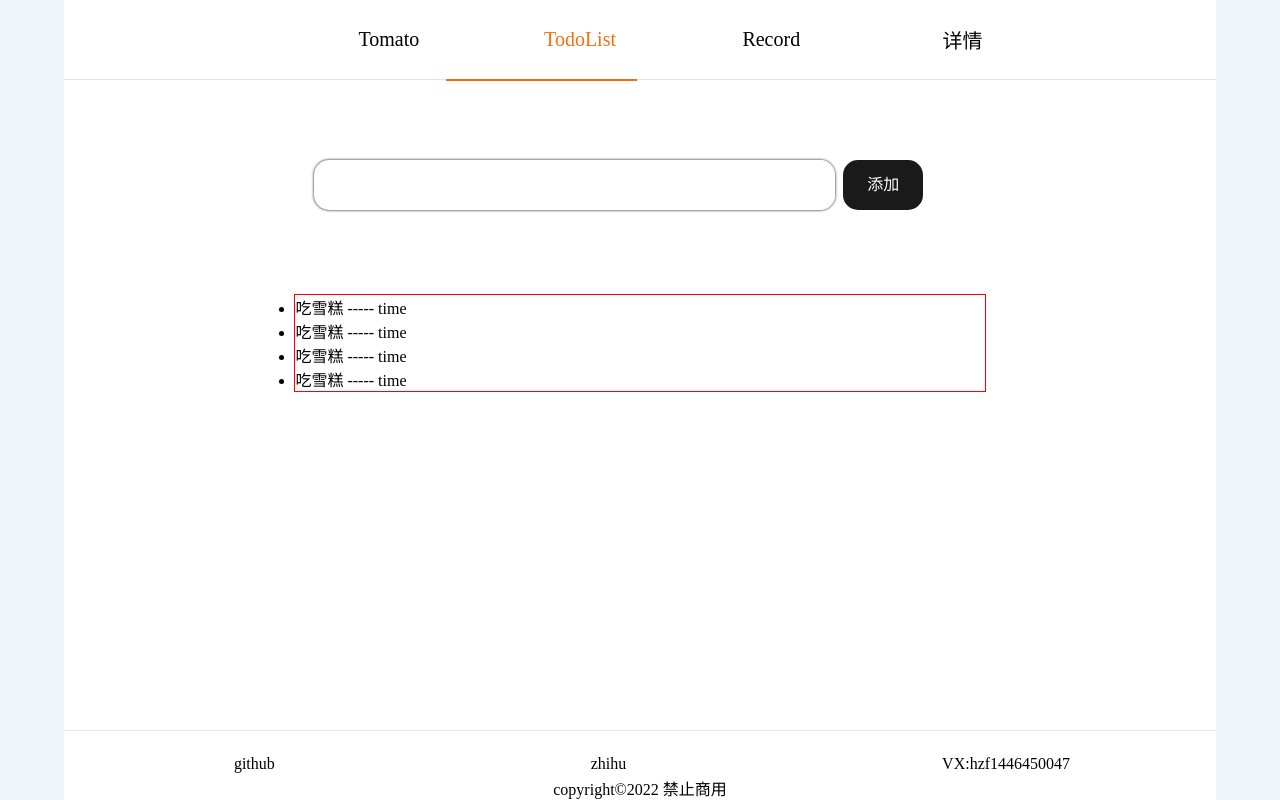
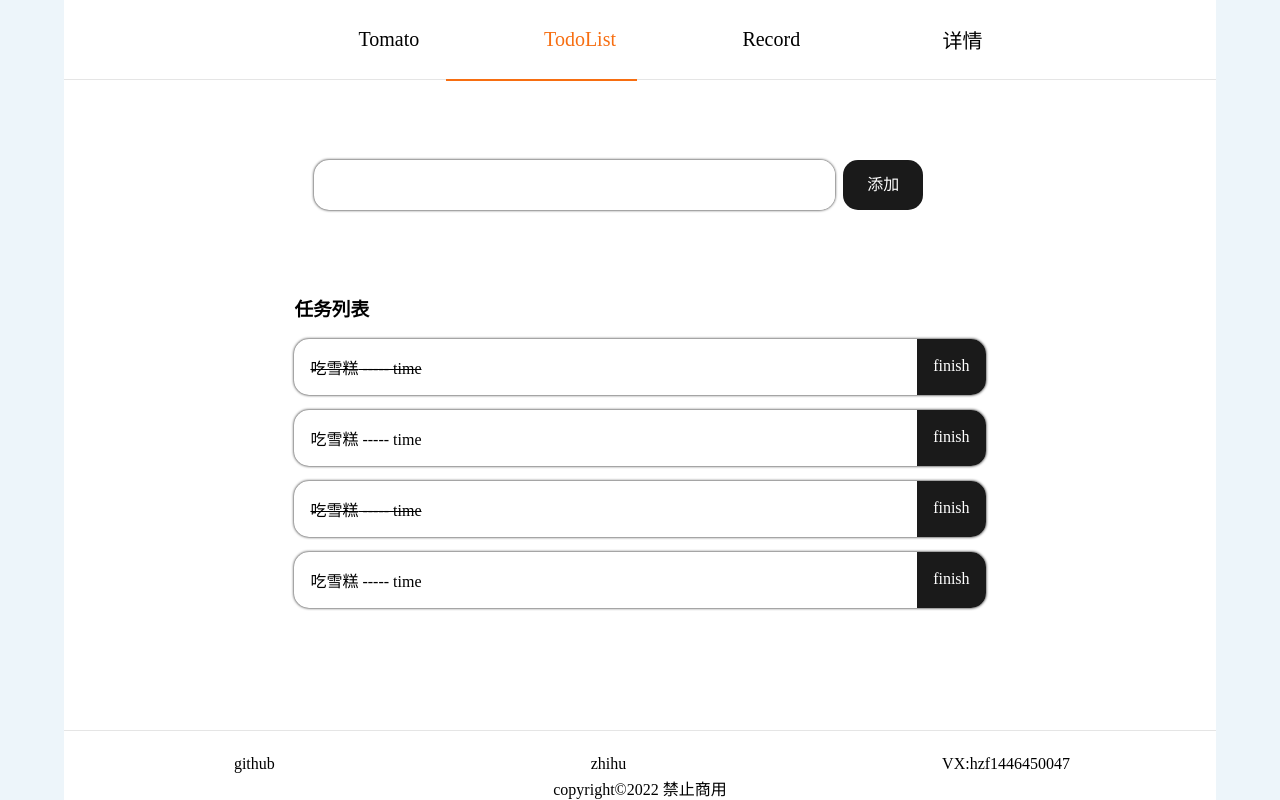
Before and after one commit to 1446450047/Tomato-ToDo, a React (Create React App) app: page /todoList in a window 1280 px wide. Built offline with nearby package versions, Linux system fonts and the light colour scheme.

Commit message:
完成task的基本样式

```diff
--- a/src/components/List.jsx
+++ b/src/components/List.jsx
@@ -5,14 +5,46 @@ export default function List({lists}) {
 
     return (
         <ListWrapper>
+            <h3>任务列表</h3>
             {lists.map((item) =>
-                <li key={item.id} className={item.done ? "finish" :"willDo" } >{item.content} ----- {item.createTime}</li>)}
+                <Task key={item.id}>
+                    <li
+                        className={item.done ? "finish" : "willDo"}>{item.content} ----- {item.createTime}
+                    </li>
+                    <div>finish</div>
+                </Task>
+            )}
 
         </ListWrapper>);
 }
-
+const Task = styled.div`
+      box-shadow: 0 0 3px black;
+      border-radius: 15px;
+      margin-bottom: 15px;
+      display: flex;
+      justify-content: space-between;
+      li{
+          margin: 16px ;
+          &.finish{
+            text-decoration: line-through;
+         }
+      }
+      div{
+        line-height: 54px;
+        padding: 0 16px;
+        background:#1A1A1A;
+        color: #fff;
+        cursor: pointer;
+        border-radius: 0 15px 15px 0;
+        &:hover{
+          background:#3c3b3b;
+        }
+      }
+`;
 const ListWrapper = styled.ul`
-  border: 1px solid red;
   width: 60%;
   margin: 0 auto;
+  >h3{
+    margin-bottom: 18px;
+  }
 `;
--- a/src/components/main/ToDoList.jsx
+++ b/src/components/main/ToDoList.jsx
@@ -6,39 +6,39 @@ import List from "../List";
 
 const todoRecord = [
     {
-        id:1,
-        content:"吃雪糕",
+        id: 1,
+        content: "吃雪糕",
         createTime: "time",
         done: true,
     },
     {
-        id:2,
-        content:"吃雪糕",
+        id: 2,
+        content: "吃雪糕",
         createTime: "time",
         done: false,
     },
     {
-        id:3,
-        content:"吃雪糕",
+        id: 3,
+        content: "吃雪糕",
         createTime: "time",
         done: true,
     },
     {
-        id:4,
-        content:"吃雪糕",
+        id: 4,
+        content: "吃雪糕",
         createTime: "time",
         done: false,
     }
-]
+];
 
 function ToDoList() {
     return (
         <>
-        <ToDoWrapper>
-            <InputWrapper><Icon symbolName="add" /> <input type="text"/></InputWrapper>
-            <Button>添加</Button>
-        </ToDoWrapper>
-        <List lists={todoRecord} />
+            <ToDoWrapper>
+                <InputWrapper><Icon symbolName="add"/> <input type="text"/></InputWrapper>
+                <Button>添加</Button>
+            </ToDoWrapper>
+            <List lists={todoRecord}/>
         </>
     );
 }
@@ -69,6 +69,7 @@ const InputWrapper = styled.label`
     height: 100%;
     border: none;
     padding-left: 12px;
+    padding-right: 12px;
     font-size: 20px;
   }
   >svg{
@@ -76,6 +77,6 @@ const InputWrapper = styled.label`
     height: 2em;
     margin-left: 8px;
   }
-`
+`;
 
 export default ToDoList;
--- a/src/global.css
+++ b/src/global.css
@@ -20,3 +20,6 @@ a{
     justify-content: center;
     background: #EDF5FA;
 }
+li{
+    list-style-type: none;
+}
```
